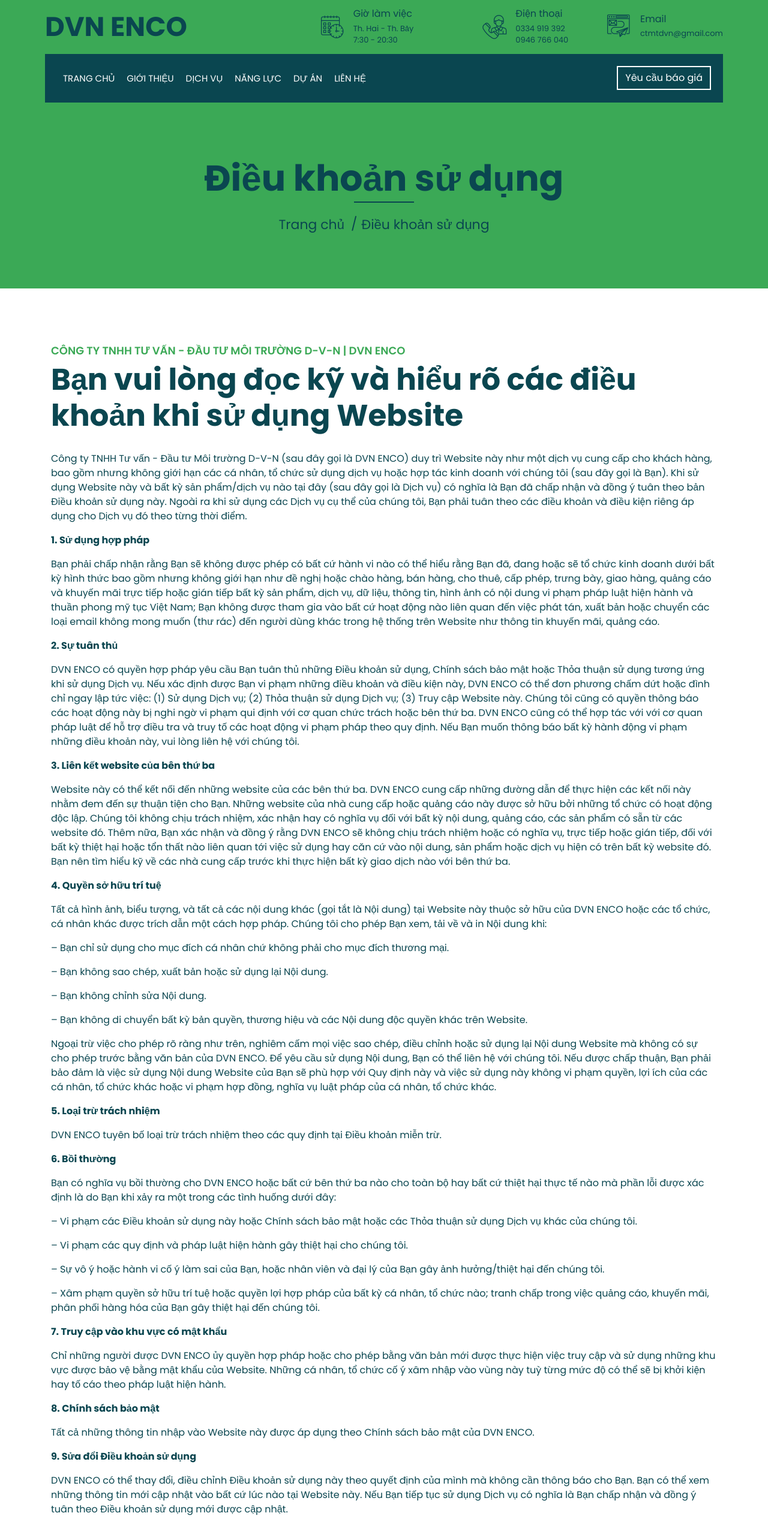
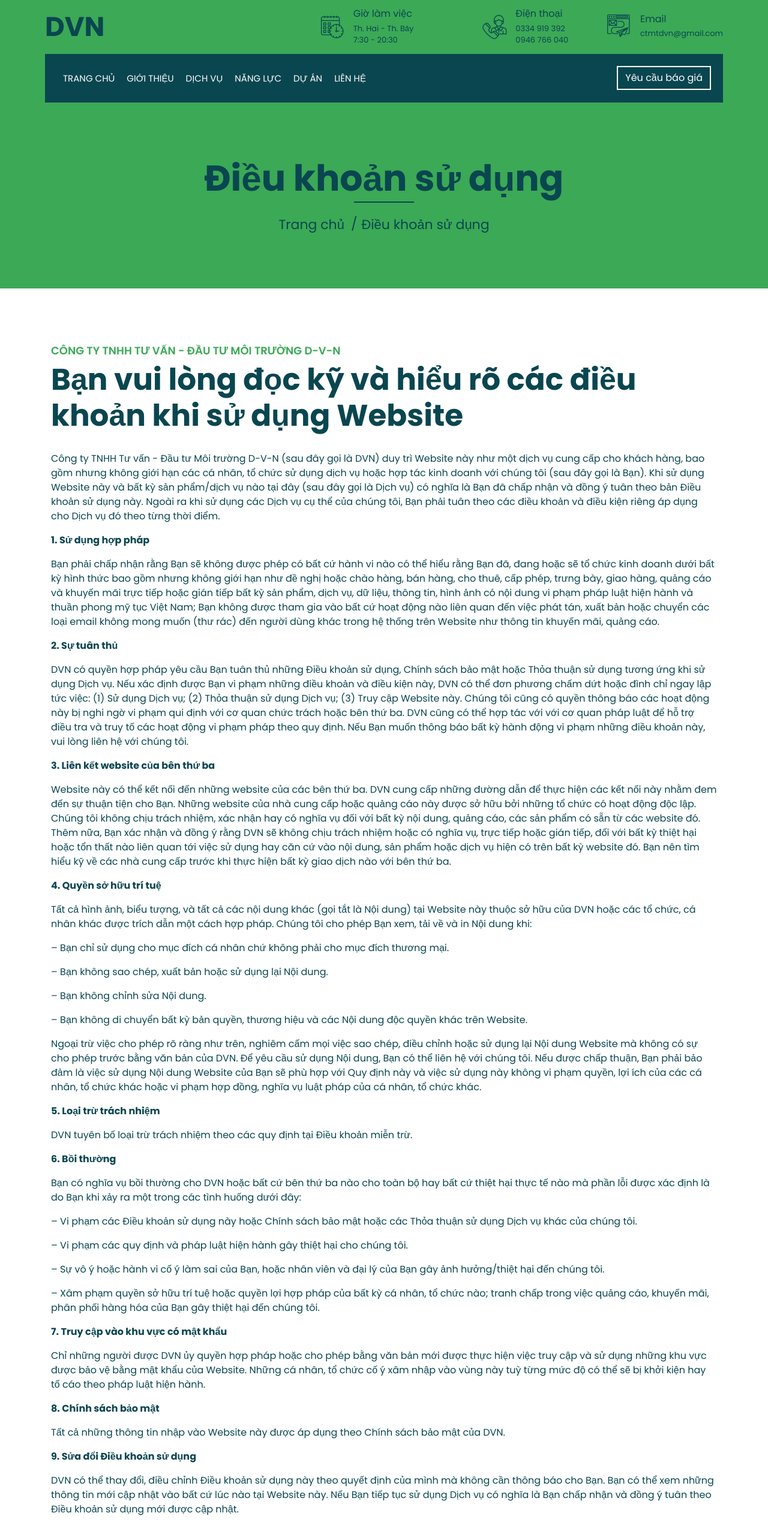
Before and after one commit to trungtinitee/dvn, a plain HTML site: page dksd.html in a window 1280 px wide. Shown: the top 2543 px of the page at 60% size. Drawn offline with nearby package versions, Linux system fonts and the light colour scheme.

Commit message:
change DVN ENCO to DVN only

```diff
--- a/dksd.html
+++ b/dksd.html
@@ -2,7 +2,7 @@
 <html lang="vi">
     <head>
         <meta charset="utf-8">
-        <title>Điều khoản sử dụng | DVN ENCO</title>
+        <title>Điều khoản sử dụng - DVN</title>
         <meta content="width=device-width, initial-scale=1.0" name="viewport">
         <meta content="D-V-N, Công ty TNHH Tư vấn - Đầu tư Môi trường D-V-N, Môi trường D-V-N, Công ty Môi trường D-V-N, DVN ENCO, dvn, moi truong dvn, cong ty moi truong dvn, cong ty moi truong tra vinh" name="keywords">
         <meta content="Công ty TNHH Tư vấn - Đầu tư Môi trường D-V-N" name="description">
@@ -36,7 +36,7 @@
                         <div class="col-lg-4 col-md-12">
                             <div class="logo">
                                 <a href="index.html">
-                                    <h1>DVN ENCO</h1>
+                                    <h1>DVN</h1>
                                     <!-- <img src="img/logo.jpg" alt="Logo">-->
                                 </a>
                             </div>
@@ -143,42 +143,42 @@
                     <div class="row align-items-center">
                         <div class="col-lg-12">
                             <div class="section-header text-left">
-                                <p>CÔNG TY TNHH TƯ VẤN - ĐẦU TƯ MÔI TRƯỜNG D-V-N | DVN ENCO</p>
+                                <p>CÔNG TY TNHH TƯ VẤN - ĐẦU TƯ MÔI TRƯỜNG D-V-N</p>
                                 <h2>Bạn vui lòng đọc kỹ và hiểu rõ các điều khoản khi sử dụng Website</h2>
                             </div>
                             <div class="about-text">
                                 <p>
-                                    Công ty TNHH Tư vấn - Đầu tư Môi trường D-V-N (sau đây gọi là DVN ENCO) duy trì Website này như một dịch vụ cung cấp cho khách hàng, bao gồm nhưng không giới hạn các cá nhân, tổ chức sử dụng dịch vụ hoặc hợp tác kinh doanh với chúng tôi (sau đây gọi là Bạn). Khi sử dụng Website này và bất kỳ sản phẩm/dịch vụ nào tại đây (sau đây gọi là Dịch vụ) có nghĩa là Bạn đã chấp nhận và đồng ý tuân theo bản Điều khoản sử dụng này. Ngoài ra khi sử dụng các Dịch vụ cụ thể của chúng tôi, Bạn phải tuân theo các điều khoản và điều kiện riêng áp dụng cho Dịch vụ đó theo từng thời điểm.
+                                    Công ty TNHH Tư vấn - Đầu tư Môi trường D-V-N (sau đây gọi là DVN) duy trì Website này như một dịch vụ cung cấp cho khách hàng, bao gồm nhưng không giới hạn các cá nhân, tổ chức sử dụng dịch vụ hoặc hợp tác kinh doanh với chúng tôi (sau đây gọi là Bạn). Khi sử dụng Website này và bất kỳ sản phẩm/dịch vụ nào tại đây (sau đây gọi là Dịch vụ) có nghĩa là Bạn đã chấp nhận và đồng ý tuân theo bản Điều khoản sử dụng này. Ngoài ra khi sử dụng các Dịch vụ cụ thể của chúng tôi, Bạn phải tuân theo các điều khoản và điều kiện riêng áp dụng cho Dịch vụ đó theo từng thời điểm.
                                 </p>
                                 <p><strong>1. Sử dụng hợp pháp</strong></p>
                                 <p>
                                     Bạn phải chấp nhận rằng Bạn sẽ không được phép có bất cứ hành vi nào có thể hiểu rằng Bạn đã, đang hoặc sẽ tổ chức kinh doanh dưới bất kỳ hình thức bao gồm nhưng không giới hạn như đề nghị hoặc chào hàng, bán hàng, cho thuê, cấp phép, trưng bày, giao hàng, quảng cáo và khuyến mãi trực tiếp hoặc gián tiếp bất kỳ sản phẩm, dịch vụ, dữ liệu, thông tin, hình ảnh có nội dung vi phạm pháp luật hiện hành và thuần phong mỹ tục Việt Nam; Bạn không được tham gia vào bất cứ hoạt động nào liên quan đến việc phát tán, xuất bản hoặc chuyển các loại email không mong muốn (thư rác) đến người dùng khác trong hệ thống trên Website như thông tin khuyến mãi, quảng cáo.
                                 </p>
                                 <p><strong>2. Sự tuân thủ</strong></p>
-                                <p>DVN ENCO có quyền hợp pháp yêu cầu Bạn tuân thủ những Điều khoản sử dụng, Chính sách bảo mật hoặc Thỏa thuận sử dụng tương ứng khi sử dụng Dịch vụ. Nếu xác định được Bạn vi phạm những điều khoản và điều kiện này, DVN ENCO có thể đơn phương chấm dứt hoặc đình chỉ ngay lập tức việc: (1) Sử dụng Dịch vụ; (2) Thỏa thuận sử dụng Dịch vụ; (3) Truy cập Website này. Chúng tôi cũng có quyền thông báo các hoạt động này bị nghi ngờ vi phạm qui định với cơ quan chức trách hoặc bên thứ ba. DVN ENCO cũng có thể hợp tác với với cơ quan pháp luật để hỗ trợ điều tra và truy tố các hoạt động vi phạm pháp theo quy định. Nếu Bạn muốn thông báo bất kỳ hành động vi phạm những điều khoản này, vui lòng liên hệ với chúng tôi.</p>
+                                <p>DVN có quyền hợp pháp yêu cầu Bạn tuân thủ những Điều khoản sử dụng, Chính sách bảo mật hoặc Thỏa thuận sử dụng tương ứng khi sử dụng Dịch vụ. Nếu xác định được Bạn vi phạm những điều khoản và điều kiện này, DVN có thể đơn phương chấm dứt hoặc đình chỉ ngay lập tức việc: (1) Sử dụng Dịch vụ; (2) Thỏa thuận sử dụng Dịch vụ; (3) Truy cập Website này. Chúng tôi cũng có quyền thông báo các hoạt động này bị nghi ngờ vi phạm qui định với cơ quan chức trách hoặc bên thứ ba. DVN cũng có thể hợp tác với với cơ quan pháp luật để hỗ trợ điều tra và truy tố các hoạt động vi phạm pháp theo quy định. Nếu Bạn muốn thông báo bất kỳ hành động vi phạm những điều khoản này, vui lòng liên hệ với chúng tôi.</p>
                                 <p><strong>3. Liên kết website của bên thứ ba</strong></p>
-                                <p>Website này có thể kết nối đến những website của các bên thứ ba. DVN ENCO cung cấp những đường dẫn để thực hiện các kết nối này nhằm đem đến sự thuận tiện cho Bạn. Những website của nhà cung cấp hoặc quảng cáo này được sở hữu bởi những tổ chức có hoạt động độc lập. Chúng tôi không chịu trách nhiệm, xác nhận hay có nghĩa vụ đối với bất kỳ nội dung, quảng cáo, các sản phẩm có sẵn từ các website đó. Thêm nữa, Bạn xác nhận và đồng ý rằng DVN ENCO sẽ không chịu trách nhiệm hoặc có nghĩa vụ, trực tiếp hoặc gián tiếp, đối với bất kỳ thiệt hại hoặc tổn thất nào liên quan tới việc sử dụng hay căn cứ vào nội dung, sản phẩm hoặc dịch vụ hiện có trên bất kỳ website đó. Bạn nên tìm hiểu kỹ về các nhà cung cấp trước khi thực hiện bất kỳ giao dịch nào với bên thứ ba.</p>
+                                <p>Website này có thể kết nối đến những website của các bên thứ ba. DVN cung cấp những đường dẫn để thực hiện các kết nối này nhằm đem đến sự thuận tiện cho Bạn. Những website của nhà cung cấp hoặc quảng cáo này được sở hữu bởi những tổ chức có hoạt động độc lập. Chúng tôi không chịu trách nhiệm, xác nhận hay có nghĩa vụ đối với bất kỳ nội dung, quảng cáo, các sản phẩm có sẵn từ các website đó. Thêm nữa, Bạn xác nhận và đồng ý rằng DVN sẽ không chịu trách nhiệm hoặc có nghĩa vụ, trực tiếp hoặc gián tiếp, đối với bất kỳ thiệt hại hoặc tổn thất nào liên quan tới việc sử dụng hay căn cứ vào nội dung, sản phẩm hoặc dịch vụ hiện có trên bất kỳ website đó. Bạn nên tìm hiểu kỹ về các nhà cung cấp trước khi thực hiện bất kỳ giao dịch nào với bên thứ ba.</p>
                                 <p><strong>4. Quyền sở hữu trí tuệ</strong></p>
-                                <p>Tất cả hình ảnh, biểu tượng, và tất cả các nội dung khác (gọi tắt là Nội dung) tại Website này thuộc sở hữu của DVN ENCO hoặc các tổ chức, cá nhân khác được trích dẫn một cách hợp pháp. Chúng tôi cho phép Bạn xem, tải về và in Nội dung khi:</p>
+                                <p>Tất cả hình ảnh, biểu tượng, và tất cả các nội dung khác (gọi tắt là Nội dung) tại Website này thuộc sở hữu của DVN hoặc các tổ chức, cá nhân khác được trích dẫn một cách hợp pháp. Chúng tôi cho phép Bạn xem, tải về và in Nội dung khi:</p>
                                 <p>– Bạn chỉ sử dụng cho mục đích cá nhân chứ không phải cho mục đích thương mại.</p>
                                 <p>– Bạn không sao chép, xuất bản hoặc sử dụng lại Nội dung.</p>
                                 <p>– Bạn không chỉnh sửa Nội dung.</p>
                                 <p>– Bạn không di chuyển bất kỳ bản quyền, thương hiệu và các Nội dung độc quyền khác trên Website.</p>
-                                <p>Ngoại trừ việc cho phép rõ ràng như trên, nghiêm cấm mọi việc sao chép, điều chỉnh hoặc sử dụng lại Nội dung Website mà không có sự cho phép trước bằng văn bản của DVN ENCO. Để yêu cầu sử dụng Nội dung, Bạn có thể liên hệ với chúng tôi. Nếu được chấp thuận, Bạn phải bảo đảm là việc sử dụng Nội dung Website của Bạn sẽ phù hợp với Quy định này và việc sử dụng này không vi phạm quyền, lợi ích của các cá nhân, tổ chức khác hoặc vi phạm hợp đồng, nghĩa vụ luật pháp của cá nhân, tổ chức khác.</p>
+                                <p>Ngoại trừ việc cho phép rõ ràng như trên, nghiêm cấm mọi việc sao chép, điều chỉnh hoặc sử dụng lại Nội dung Website mà không có sự cho phép trước bằng văn bản của DVN. Để yêu cầu sử dụng Nội dung, Bạn có thể liên hệ với chúng tôi. Nếu được chấp thuận, Bạn phải bảo đảm là việc sử dụng Nội dung Website của Bạn sẽ phù hợp với Quy định này và việc sử dụng này không vi phạm quyền, lợi ích của các cá nhân, tổ chức khác hoặc vi phạm hợp đồng, nghĩa vụ luật pháp của cá nhân, tổ chức khác.</p>
                                 <p><strong>5. Loại trừ trách nhiệm</strong></p>
-                                <p>DVN ENCO tuyên bố loại trừ trách nhiệm theo các quy định tại Điều khoản miễn trừ.</p>
+                                <p>DVN tuyên bố loại trừ trách nhiệm theo các quy định tại Điều khoản miễn trừ.</p>
                                 <p><strong>6. Bồi thường</strong></p>
-                                <p>Bạn có nghĩa vụ bồi thường cho DVN ENCO hoặc bất cứ bên thứ ba nào cho toàn bộ hay bất cứ thiệt hại thực tế nào mà phần lỗi được xác định là do Bạn khi xảy ra một trong các tình huống dưới đây:</p>
+                                <p>Bạn có nghĩa vụ bồi thường cho DVN hoặc bất cứ bên thứ ba nào cho toàn bộ hay bất cứ thiệt hại thực tế nào mà phần lỗi được xác định là do Bạn khi xảy ra một trong các tình huống dưới đây:</p>
                                 <p>– Vi phạm các Điều khoản sử dụng này hoặc Chính sách bảo mật hoặc các Thỏa thuận sử dụng Dịch vụ khác của chúng tôi.</p>
                                 <p>– Vi phạm các quy định và pháp luật hiện hành gây thiệt hại cho chúng tôi.</p>
                                 <p>– Sự vô ý hoặc hành vi cố ý làm sai của Bạn, hoặc nhân viên và đại lý của Bạn gây ảnh hưởng/thiệt hại đến chúng tôi.</p>
                                 <p>– Xâm phạm quyền sở hữu trí tuệ hoặc quyền lợi hợp pháp của bất kỳ cá nhân, tổ chức nào; tranh chấp trong việc quảng cáo, khuyến mãi, phân phối hàng hóa của Bạn gây thiệt hại đến chúng tôi.</p>
                                 <p><strong>7. Truy cập vào khu vực có mật khẩu</strong></p>
-                                <p>Chỉ những người được DVN ENCO ủy quyền hợp pháp hoặc cho phép bằng văn bản mới được thực hiện việc truy cập và sử dụng những khu vực được bảo vệ bằng mật khẩu của Website. Những cá nhân, tổ chức cố ý xâm nhập vào vùng này tuỳ từng mức độ có thể sẽ bị khởi kiện hay tố cáo theo pháp luật hiện hành.</p>
+                                <p>Chỉ những người được DVN ủy quyền hợp pháp hoặc cho phép bằng văn bản mới được thực hiện việc truy cập và sử dụng những khu vực được bảo vệ bằng mật khẩu của Website. Những cá nhân, tổ chức cố ý xâm nhập vào vùng này tuỳ từng mức độ có thể sẽ bị khởi kiện hay tố cáo theo pháp luật hiện hành.</p>
                                 <p><strong>8. Chính sách bảo mật</strong></p>
-                                <p>Tất cả những thông tin nhập vào Website này được áp dụng theo Chính sách bảo mật của DVN ENCO.</p>
+                                <p>Tất cả những thông tin nhập vào Website này được áp dụng theo Chính sách bảo mật của DVN.</p>
                                 <p><strong>9. Sửa đổi Điều khoản sử dụng</strong></p>
-                                <p>DVN ENCO có thể thay đổi, điều chỉnh Điều khoản sử dụng này theo quyết định của mình mà không cần thông báo cho Bạn. Bạn có thể xem những thông tin mới cập nhật vào bất cứ lúc nào tại Website này. Nếu Bạn tiếp tục sử dụng Dịch vụ có nghĩa là Bạn chấp nhận và đồng ý tuân theo Điều khoản sử dụng mới được cập nhật.</p>
+                                <p>DVN có thể thay đổi, điều chỉnh Điều khoản sử dụng này theo quyết định của mình mà không cần thông báo cho Bạn. Bạn có thể xem những thông tin mới cập nhật vào bất cứ lúc nào tại Website này. Nếu Bạn tiếp tục sử dụng Dịch vụ có nghĩa là Bạn chấp nhận và đồng ý tuân theo Điều khoản sử dụng mới được cập nhật.</p>
                                 <p style="text-align: right; font-size: large"><strong>Công ty TNHH Tư vấn - Đầu tư Môi trường D-V-N</strong></p>
                                 <p style="text-align: right;">Website: moitruongdvn.com</p>
                             </div>
@@ -238,7 +238,7 @@
                         </div>
                         <div class="col-md-6 col-lg-3">
                             <div class="newsletter">
-                                <h2>DVN ENCO</h2>
+                                <h2>DVN</h2>
                                 <p>
                                 </p>
                                 <div class="form" hidden>
@@ -263,10 +263,10 @@
                 <div class="container copyright">
                     <div class="row">
                         <div class="col-md-6">
-                            <p>&copy; <a href="#">DVN ENCO</a>, All Right Reserved.</p>
+                            <p>&copy; <a href="#">DVN</a>, All Right Reserved.</p>
                         </div>
                         <div class="col-md-6">
-                            <p>M/D By <a href="#">Trung Tin</a></p>
+                            <p>M/D By <a href="https://www.facebook.com/lutrungtin" target="_blank">Trung Tin</a></p>
                         </div>
                     </div>
                 </div>
```
Also changed, not shown: about.html (+8 -8 lines), contact.html (+5 -5 lines), index.html (+8 -9 lines), portfolio.html (+5 -5 lines), privacy.html (+12 -12 lines), service.html (+7 -7 lines), team.html (+5 -5 lines), css/style 2.css (line endings or trailing spaces).
